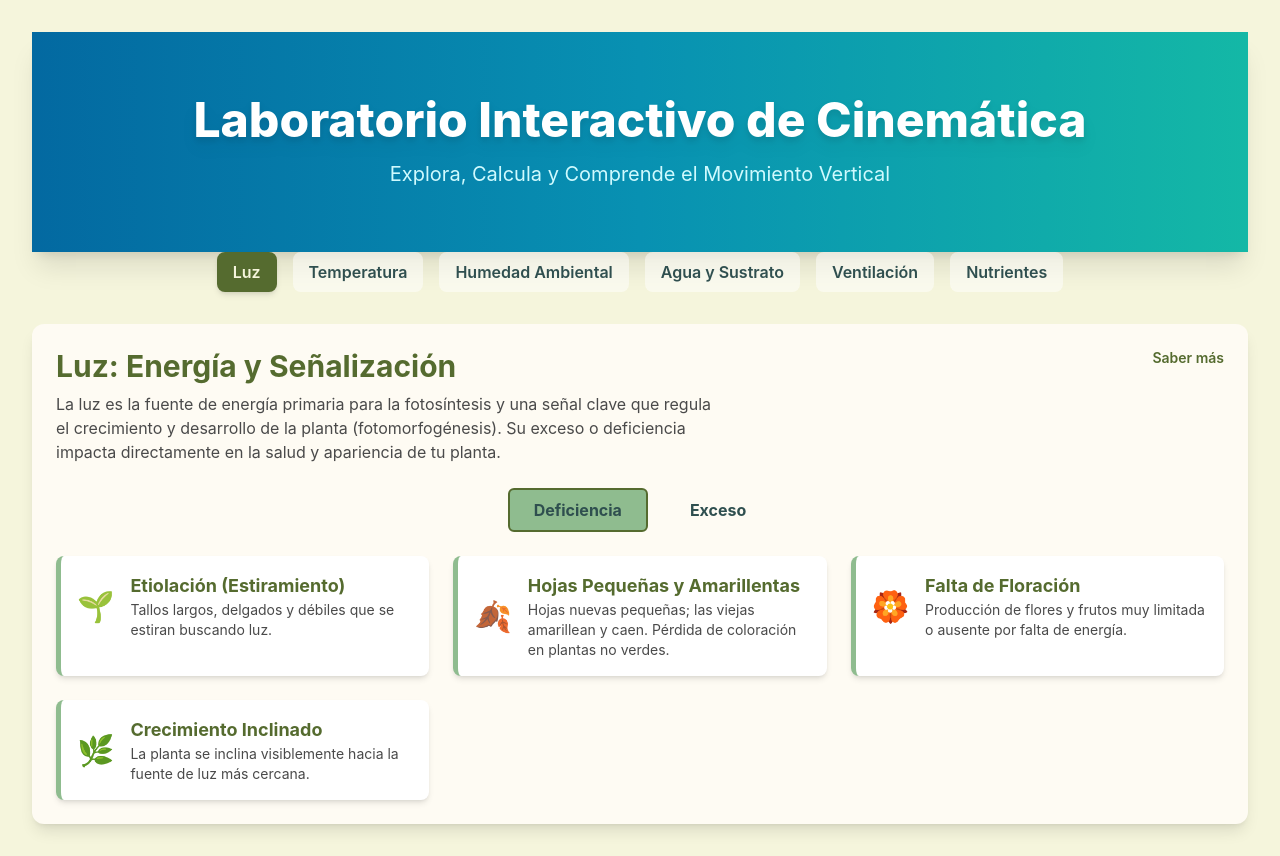
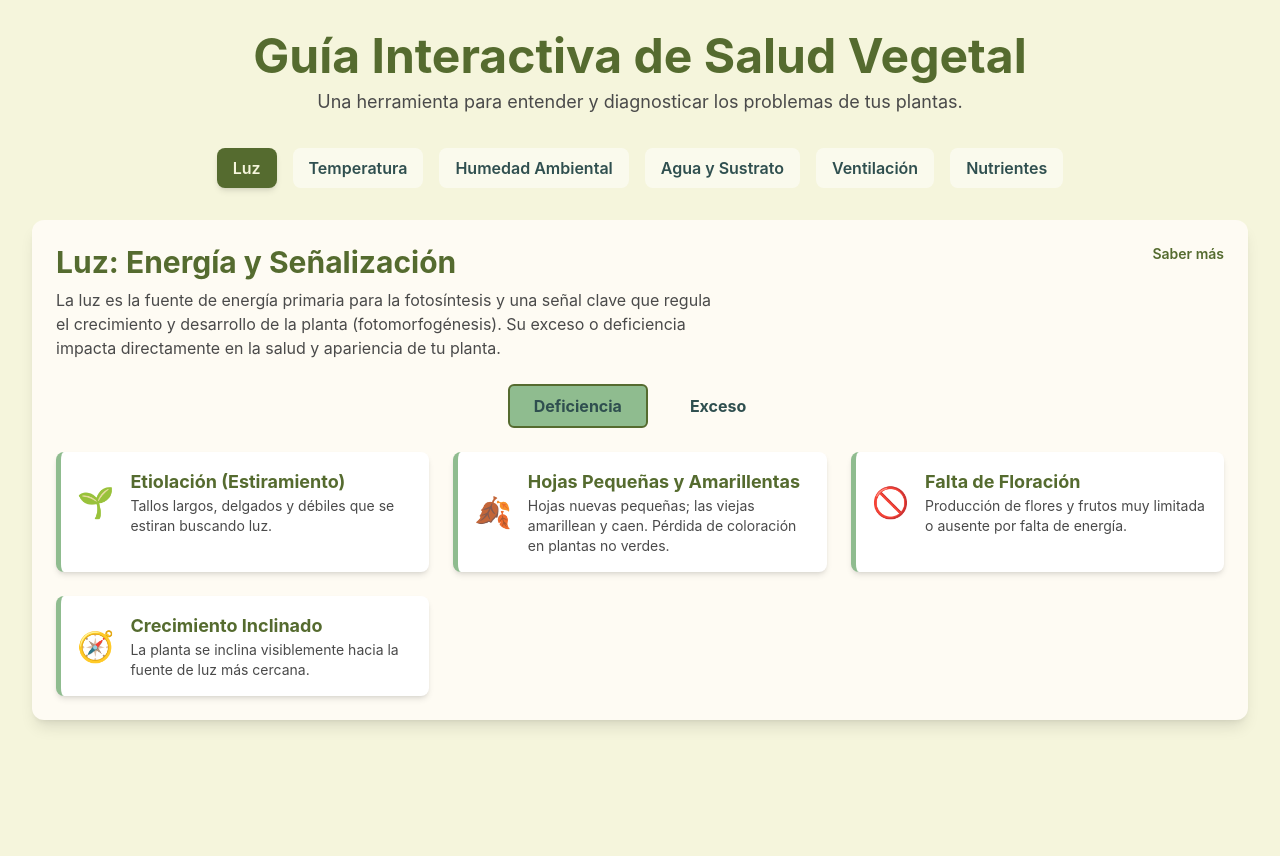
Before and after one commit to Rytfel/Plantitas, a plain HTML site: page index.html in a window 1280 px wide. After the commit the page ends 800 px from the top, so only its background shows below. Drawn offline with nearby package versions, Linux system fonts and the light colour scheme.

Commit message:
Update index.html

```diff
--- a/index.html
+++ b/index.html
@@ -74,12 +74,10 @@
 <body class="bg-[#F5F5DC] text-[#2F4F4F]">
 
     <div id="app" class="container mx-auto p-4 md:p-8 max-w-7xl">
-         <header class="bg-gradient-to-r from-sky-700 via-cyan-600 to-teal-500 text-white py-16 shadow-xl">
-    <div class="container mx-auto max-w-5xl text-center px-4">
-      <h1 class="text-4xl md:text-5xl font-extrabold mb-4 drop-shadow-lg">Laboratorio Interactivo de Cinemática</h1>
-      <p class="text-lg md:text-xl text-cyan-100">Explora, Calcula y Comprende el Movimiento Vertical</p>
-    </div>
-  </header>
+        <header class="text-center mb-8">
+            <h1 class="text-4xl md:text-5xl font-bold text-[#556B2F]">Guía Interactiva de Salud Vegetal</h1>
+            <p class="mt-2 text-lg text-[#4A4A4A]">Una herramienta para entender y diagnosticar los problemas de tus plantas.</p>
+        </header>
 
         <nav id="main-nav" class="flex flex-wrap justify-center gap-2 md:gap-4 mb-8">
         </nav>
@@ -112,14 +110,14 @@
                     exceso: [
                         { icon: '☀️', title: 'Decoloración y Quemaduras', text: 'Hojas amarillas, blancas o con manchas marrones secas. Pueden adquirir tonos rojizos.' },
                         { icon: '🍃', title: 'Hojas Curvadas', text: 'Las hojas se curvan hacia arriba ("tacoing") o hacia abajo para reducir la exposición.' },
-                        { icon: '🤕', title: 'Crecimiento Atrofiado', text: 'La planta crece lenta o se detiene, desviando energía para reparar daños.' },
+                        { icon: '📉', title: 'Crecimiento Atrofiado', text: 'La planta crece lenta o se detiene, desviando energía para reparar daños.' },
                         { icon: '🌸', title: 'Flores de Baja Calidad', text: 'Flores blanqueadas, quemadas y con menor producción de aromas.' }
                     ],
                     deficiencia: [
                         { icon: '🌱', title: 'Etiolación (Estiramiento)', text: 'Tallos largos, delgados y débiles que se estiran buscando luz.' },
                         { icon: '🍂', title: 'Hojas Pequeñas y Amarillentas', text: 'Hojas nuevas pequeñas; las viejas amarillean y caen. Pérdida de coloración en plantas no verdes.' },
-                        { icon: '🏵️', title: 'Falta de Floración', text: 'Producción de flores y frutos muy limitada o ausente por falta de energía.' },
-                        { icon: '🌿', title: 'Crecimiento Inclinado', text: 'La planta se inclina visiblemente hacia la fuente de luz más cercana.' }
+                        { icon: '🚫', title: 'Falta de Floración', text: 'Producción de flores y frutos muy limitada o ausente por falta de energía.' },
+                        { icon: '🧭', title: 'Crecimiento Inclinado', text: 'La planta se inclina visiblemente hacia la fuente de luz más cercana.' }
                     ]
                 }
             },
@@ -221,16 +219,16 @@
             },
             nutrientes: {
                 title: "Nutrientes: Bloques de Construcción",
-                intro: "Las plantas necesitan una disponibilidad balanceada de macro y micronutrientes. La clave para diagnosticar deficiencias es observar dónde aparecen los síntomas primero: en hojas viejas (nutrientes móviles) o en hojas nuevas (nutrientes inmóviles).",
+                intro: "Las plantas necesitan un menú balanceado de macro y micronutrientes. La clave para diagnosticar deficiencias es observar DÓNDE aparecen los síntomas primero: en hojas viejas (nutrientes móviles) o en hojas nuevas (nutrientes inmóviles).",
                 fisiologia: `
                     <h3 class="font-bold text-lg text-[#556B2F]">Movilidad de Nutrientes</h3>
-                    <p>Este es el concepto más importante. Los <strong>nutrientes móviles</strong> (como Nitrógeno, Fósforo, Potasio) pueden ser transportados por la planta desde las hojas viejas hacia las nuevas cuando hay escasez. Por eso, los síntomas de su deficiencia aparecen primero en las hojas viejas, fácilmente las podemos reconocer porque están más abajo de las ramas y troncos.</p>
-                    <p>Los <strong>nutrientes inmóviles</strong> (como Calcio, Azufre, Hierro, Boro) no pueden moverse una vez que han sido depositados en un tejido. Si faltan, los nuevos brotes y las hojas jóvenes no pueden obtenerlos de las partes viejas, solo se transportan por el xilema desde las raíces y son los primeros en mostrar síntomas.</p>
+                    <p>Este es el concepto más importante. Los <strong>nutrientes móviles</strong> (como Nitrógeno, Fósforo, Potasio) pueden ser transportados por la planta desde las hojas viejas hacia las nuevas cuando hay escasez. Por eso, los síntomas de su deficiencia aparecen primero en las hojas de abajo.</p>
+                    <p>Los <strong>nutrientes inmóviles</strong> (como Calcio, Azufre, Hierro, Boro) no pueden moverse una vez que han sido depositados en un tejido. Si faltan, los nuevos brotes y las hojas jóvenes no pueden obtenerlos de las partes viejas, y son los primeros en mostrar síntomas.</p>
                     <h3 class="font-bold text-lg text-[#556B2F] mt-2">Importancia del pH</h3>
-                    <p>A veces, el nutriente está en el sustrato, pero la planta no puede absorberlo porque el pH del suelo es incorrecto. Un pH inadecuado 'bloquea' la disponibilidad de ciertos nutrientes. Por eso, antes de fertilizar, es bueno considerar el pH. Muchas de las plantas que tenemos en el hogar no suelen tener problemas con el pH, pero si, niveles muy extremos de acidez o alcalinidad pueden afectar la abserción de nutrientes.</p>
+                    <p>A veces, el nutriente está en el sustrato, pero la planta no puede absorberlo porque el pH del suelo es incorrecto. Un pH inadecuado 'bloquea' la disponibilidad de ciertos nutrientes. Por eso, antes de fertilizar, es bueno considerar el pH.</p>
                 `,
                 list: {
-                    N: { name: "Nitrógeno (N)", mobility: "Móvil", part: 'old-leaves', deficiencia: 'Hojas inferiores se vuelven amarillas de manera uniforme. Crecimiento general lento y débil.', toxicidad: 'Follaje excesivamente oscuro y débil, poca floración. Tallos frágiles y quebradizos.' },
+                    N: { name: "Nitrógeno (N)", mobility: "Móvil", part: 'old-leaves', deficiencia: 'Hojas inferiores se vuelven amarillas de manera uniforme. Crecimiento general lento y débil.', toxicidad: 'Follaje excesivamente oscuro y débil, poca floración. Tallos quebradizos.' },
                     P: { name: "Fósforo (P)", mobility: "Móvil", part: 'old-leaves', deficiencia: 'Hojas viejas de color verde oscuro, con tonos púrpuras o rojizos. Crecimiento atrofiado.', toxicidad: 'Rara. Puede bloquear la absorción de Zinc y Cobre.' },
                     K: { name: "Potasio (K)", mobility: "Móvil", part: 'old-leaves', deficiencia: 'Bordes y puntas de las hojas viejas se queman (se ven marrones y secos).', toxicidad: 'Puede bloquear la absorción de Magnesio y Calcio.' },
                     Mg: { name: "Magnesio (Mg)", mobility: "Móvil", part: 'old-leaves', deficiencia: 'Amarillamiento entre las venas (venas verdes, tejido amarillo) en hojas viejas.', toxicidad: 'Rara. Un exceso puede bloquear la absorción de Calcio.' },
```
